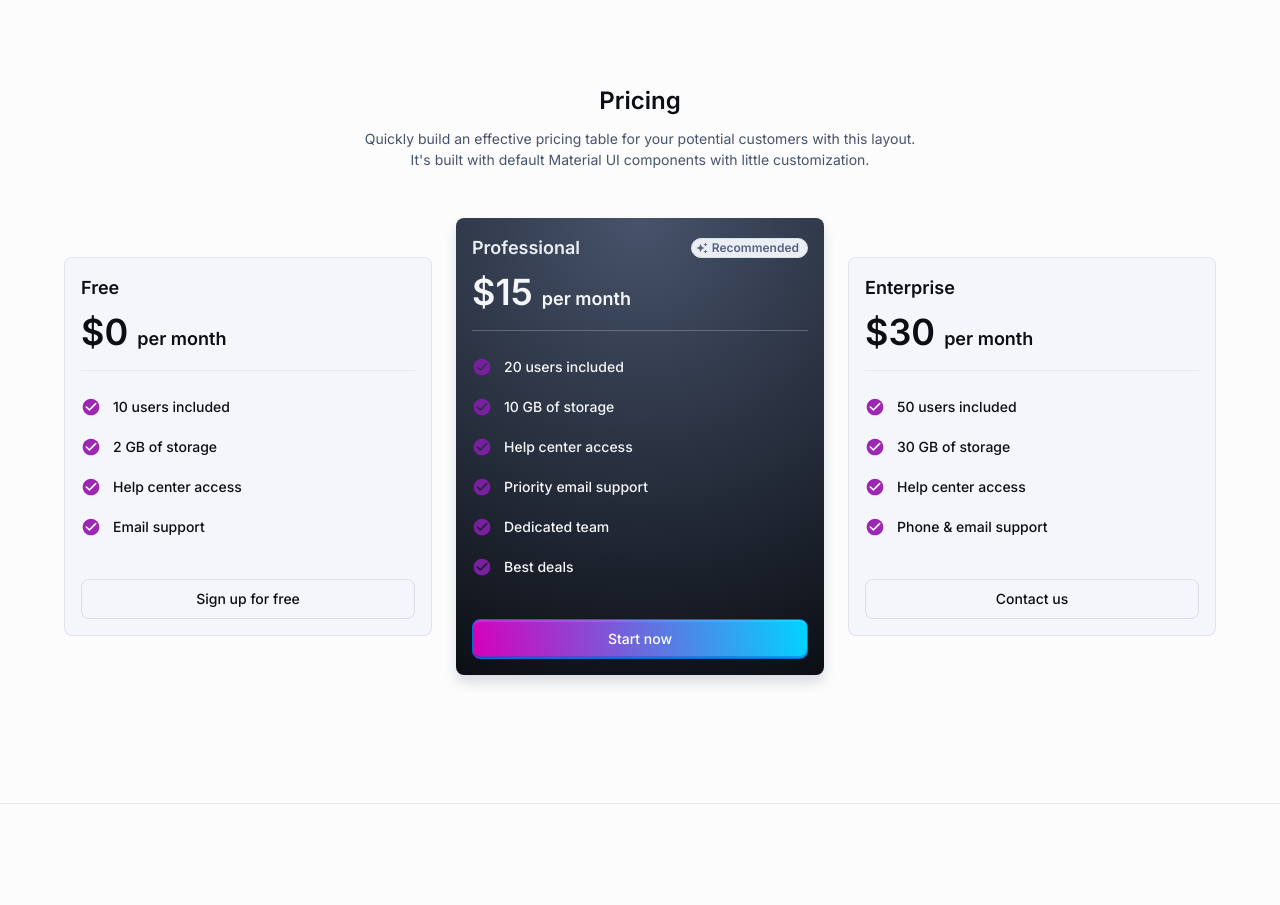
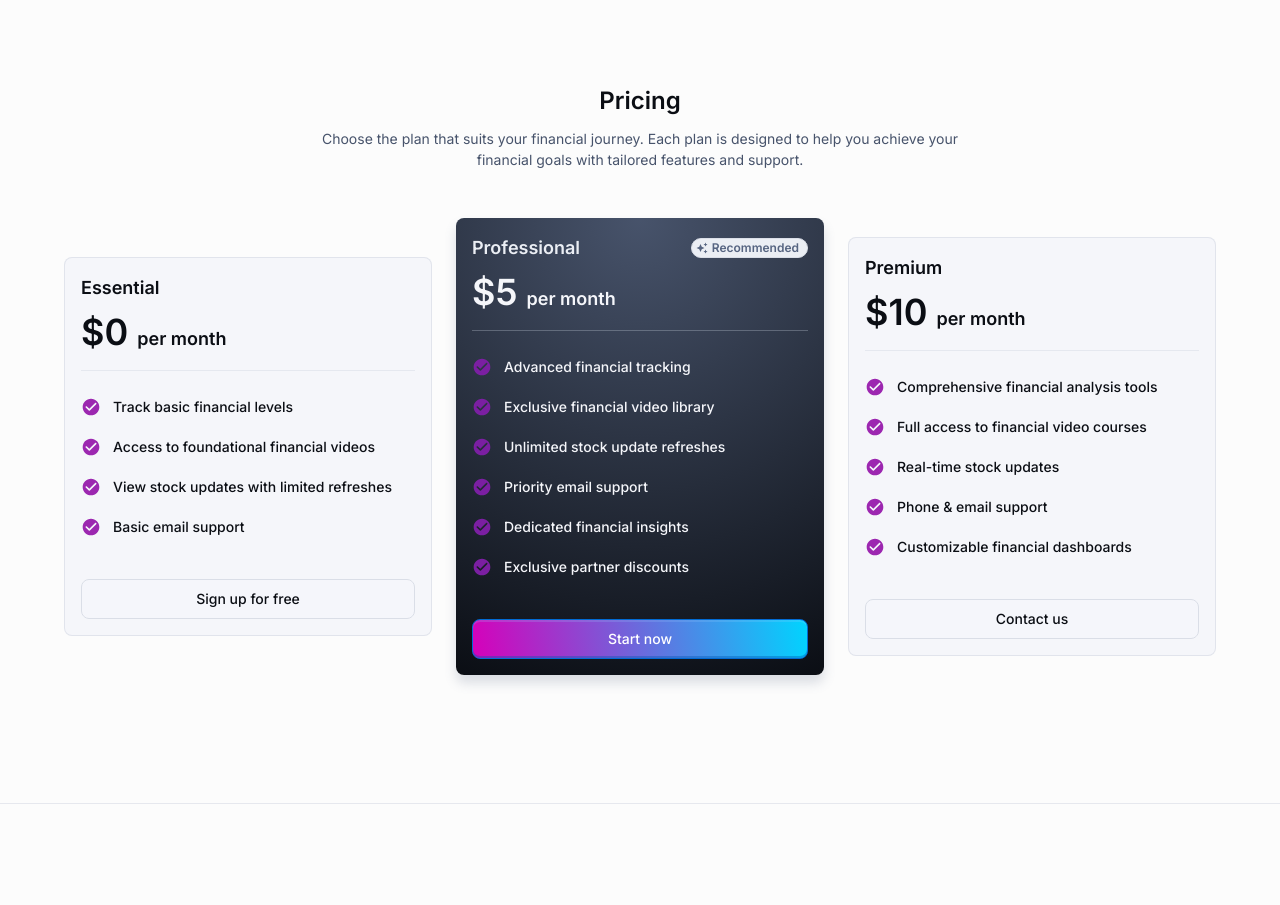
Before and after one commit to LorenzoTaylor/Hashira, a React (Create React App) app: page / in a window 1280 px wide. Shown: the part 4640-5545 px from the top of the page. Built offline with nearby package versions, Linux system fonts and the light colour scheme.

Commit message:
updates to pricing

```diff
--- a/src/components/Pricing.tsx
+++ b/src/components/Pricing.tsx
@@ -15,13 +15,13 @@ import CheckCircleRoundedIcon from '@mui/icons-material/CheckCircleRounded';
 
 const tiers = [
   {
-    title: 'Free',
+    title: 'Essential',
     price: '0',
     description: [
-      '10 users included',
-      '2 GB of storage',
-      'Help center access',
-      'Email support',
+      'Track basic financial levels',
+      'Access to foundational financial videos',
+      'View stock updates with limited refreshes',
+      'Basic email support',
     ],
     buttonText: 'Sign up for free',
     buttonVariant: 'outlined',
@@ -30,27 +30,28 @@ const tiers = [
   {
     title: 'Professional',
     subheader: 'Recommended',
-    price: '15',
+    price: '5',
     description: [
-      '20 users included',
-      '10 GB of storage',
-      'Help center access',
+      'Advanced financial tracking',
+      'Exclusive financial video library',
+      'Unlimited stock update refreshes',
       'Priority email support',
-      'Dedicated team',
-      'Best deals',
+      'Dedicated financial insights',
+      'Exclusive partner discounts',
     ],
     buttonText: 'Start now',
     buttonVariant: 'contained',
     buttonColor: 'secondary',
   },
   {
-    title: 'Enterprise',
-    price: '30',
+    title: 'Premium',
+    price: '10',
     description: [
-      '50 users included',
-      '30 GB of storage',
-      'Help center access',
+      'Comprehensive financial analysis tools',
+      'Full access to financial video courses',
+      'Real-time stock updates',
       'Phone & email support',
+      'Customizable financial dashboards',
     ],
     buttonText: 'Contact us',
     buttonVariant: 'outlined',
@@ -87,10 +88,7 @@ export default function Pricing() {
           Pricing
         </Typography>
         <Typography variant="body1" sx={{ color: 'text.secondary' }}>
-          Quickly build an effective pricing table for your potential customers with
-          this layout. <br />
-          It&apos;s built with default Material UI components with little
-          customization.
+          Choose the plan that suits your financial journey. Each plan is designed to help you achieve your financial goals with tailored features and support.
         </Typography>
       </Box>
       <Grid
@@ -100,7 +98,7 @@ export default function Pricing() {
       >
         {tiers.map((tier) => (
           <Grid
-            size={{ xs: 12, sm: tier.title === 'Enterprise' ? 12 : 6, md: 4 }}
+            size={{ xs: 12, sm: tier.title === 'Premium' ? 12 : 6, md: 4 }}
             key={tier.title}
           >
             <Card
@@ -211,7 +209,6 @@ export default function Pricing() {
                 >
                   {tier.buttonText}
                 </Button>
-
               </CardActions>
             </Card>
           </Grid>
```
Lines whose indentation alone changed are shown as unchanged.
